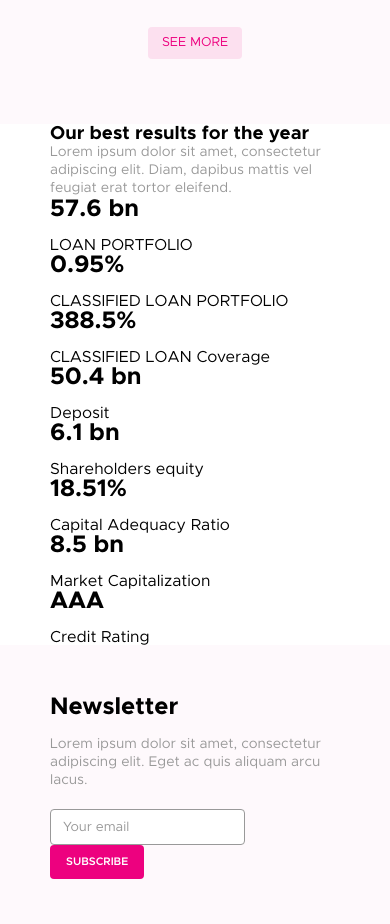
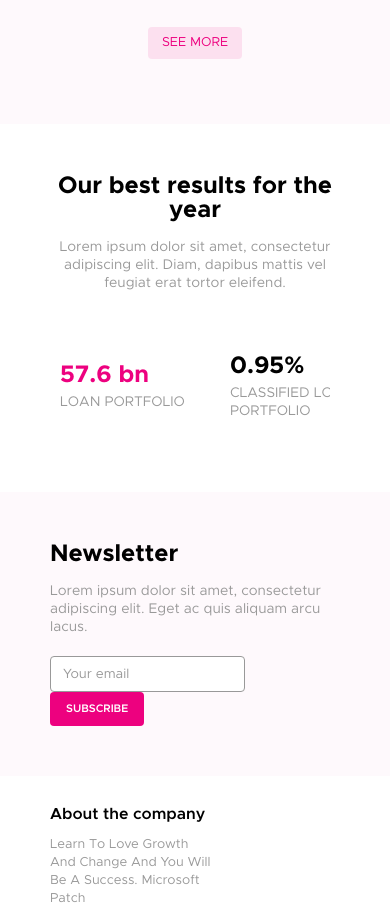
Before and after one commit to Saddam6260/IPDC-Bank-LendingPage, a website: page index.html in a window 390 px wide. Shown: the part 3848-4772 px from the top of the page. Drawn offline with Linux system fonts and the light colour scheme.

Commit message:
complete the full responsive best result section

```diff
--- a/index.html
+++ b/index.html
@@ -255,7 +255,7 @@
     <div id="best-result">
       <div class="container">
         <div class="heading-wrap">
-          <h3>Our best results for the year</h3>
+          <h2>Our best results for the year</h2>
           <p class="common-pera-16">
             <span
               >Lorem ipsum dolor sit amet, consectetur adipiscing elit. Diam,
@@ -266,36 +266,36 @@
         </div>
         <div class="card-wrap">
           <div class="card">
-            <h2>57.6 bn</h2>
-            <p>LOAN PORTFOLIO</p>
+            <h3>57.6 bn</h3>
+            <p class="common-pera-16">LOAN PORTFOLIO</p>
           </div>
           <div class="card">
-            <h2>0.95%</h2>
-            <p>CLASSIFIED LOAN PORTFOLIO</p>
+            <h3>0.95%</h3>
+            <p class="common-pera-16">CLASSIFIED LOAN PORTFOLIO</p>
           </div>
           <div class="card">
-            <h2>388.5%</h2>
-            <p>CLASSIFIED LOAN Coverage</p>
+            <h3>388.5%</h3>
+            <p class="common-pera-16">CLASSIFIED LOAN Coverage</p>
           </div>
           <div class="card">
-            <h2>50.4 bn</h2>
-            <p>Deposit</p>
+            <h3>50.4 bn</h3>
+            <p class="common-pera-16">Deposit</p>
           </div>
           <div class="card">
-            <h2>6.1 bn</h2>
-            <p>Shareholders equity</p>
+            <h3>6.1 bn</h3>
+            <p class="common-pera-16">Shareholders equity</p>
           </div>
           <div class="card">
-            <h2>18.51%</h2>
-            <p>Capital Adequacy Ratio</p>
+            <h3>18.51%</h3>
+            <p class="common-pera-16">Capital Adequacy Ratio</p>
           </div>
           <div class="card">
-            <h2>8.5 bn</h2>
-            <p>Market Capitalization</p>
+            <h3>8.5 bn</h3>
+            <p class="common-pera-16">Market Capitalization</p>
           </div>
           <div class="card">
-            <h2>AAA</h2>
-            <p>Credit Rating</p>
+            <h3>AAA</h3>
+            <p class="common-pera-16">Credit Rating</p>
           </div>
         </div>
       </div>
--- /dev/null
+++ b/scss/_best-result.scss
@@ -0,0 +1,97 @@
+/*
+===========
+Best Result
+===========
+*/
+
+#best-result{
+    padding: 50px 0px;
+
+    .heading-wrap{
+        text-align: center;
+    }
+    .card-wrap{
+        margin-top: 40px;
+        min-height: 110px;
+        max-height: 110px;
+        max-width: 280px;
+        display: flex;
+        align-items: center;
+        column-gap: 20px;
+        padding: 0px 10px;
+        overflow-x: auto;
+
+        .card{
+            text-align: start;
+            max-width: 150px;
+            min-width: 150px;
+            h3{
+                margin-bottom: 6px;
+                font-size: 24px;
+                font-weight: 700;
+            }
+            p{
+                text-transform: uppercase;
+            }
+        }
+        .card:first-child{
+            h3{
+                color: $violet;
+            }
+        }
+    }
+}
+
+@include media(768px) {
+    #best-result{
+        padding: 70px 0px;
+
+        .heading-wrap{
+            p{
+                display: flex;
+                flex-flow: column wrap;
+            }
+        }
+        .card-wrap{
+            margin-top: 60px;
+            min-height: initial;
+            max-height: initial;
+            max-width: 100%;
+            flex-flow: row wrap;
+            align-items: start;
+            column-gap: 85px;
+            row-gap: 30px;
+            padding: 0px 0px;
+            overflow-x: initial;
+
+            .card{
+                max-width: 150px;
+                min-width: 150px;
+                h3{
+                    margin-bottom: 10px;
+                    font-size: 30px;
+                }
+            }
+        }
+    }
+}
+@include media(1440px) {
+    #best-result{
+        padding: 108px 0px;
+
+        .card-wrap{
+            margin-top: 84px;
+            column-gap: 160px;
+            row-gap: 55px;
+
+            .card{
+                text-align: start;
+                max-width: 172px;
+                min-width: initial;
+                h3{
+                    font-size: 40px;
+                }
+            }
+        }
+    }
+}
--- a/scss/_footer.scss
+++ b/scss/_footer.scss
@@ -1,3 +1,8 @@
+/*
+==========
+Footer
+==========
+*/
 footer {
   padding: 30px 0px 40px 0px;
   .container {
--- a/scss/_header.scss
+++ b/scss/_header.scss
@@ -1,3 +1,9 @@
+/*
+==========
+Header
+==========
+*/
+
 header {
   height: 100vh;
   .navber {
--- a/scss/_our-services.scss
+++ b/scss/_our-services.scss
@@ -1,3 +1,8 @@
+/*
+============
+Our Services
+============
+*/
 #our-services {
   padding: 50px 0px 65px 0px;
   background-color: $thin-violet;
--- a/scss/style.scss
+++ b/scss/style.scss
@@ -10,7 +10,6 @@ $violet: #ed017f;
 $facebook: #4b7fcd;
 $lind-in: #4a71fb;
 
-/* Mixin */
 @mixin media($screen-size) {
   @media only screen and (min-width: $screen-size) {
     @content;
@@ -198,6 +197,7 @@ Busness Partner
 }
 
 @import "./our-services";
+@import "./best-result";
 /*
 ===========
 Newsletter
```
Also changed, not shown: css/style.css, 1 other file.
